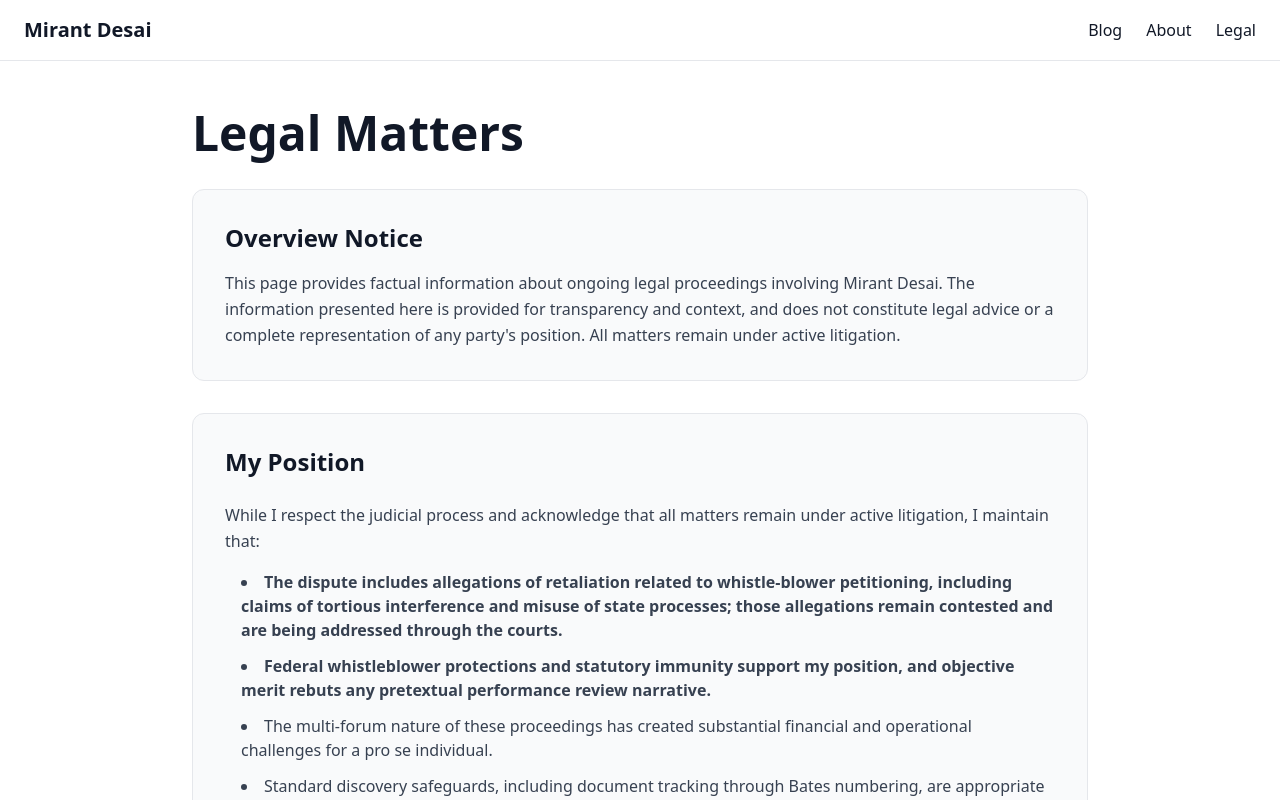
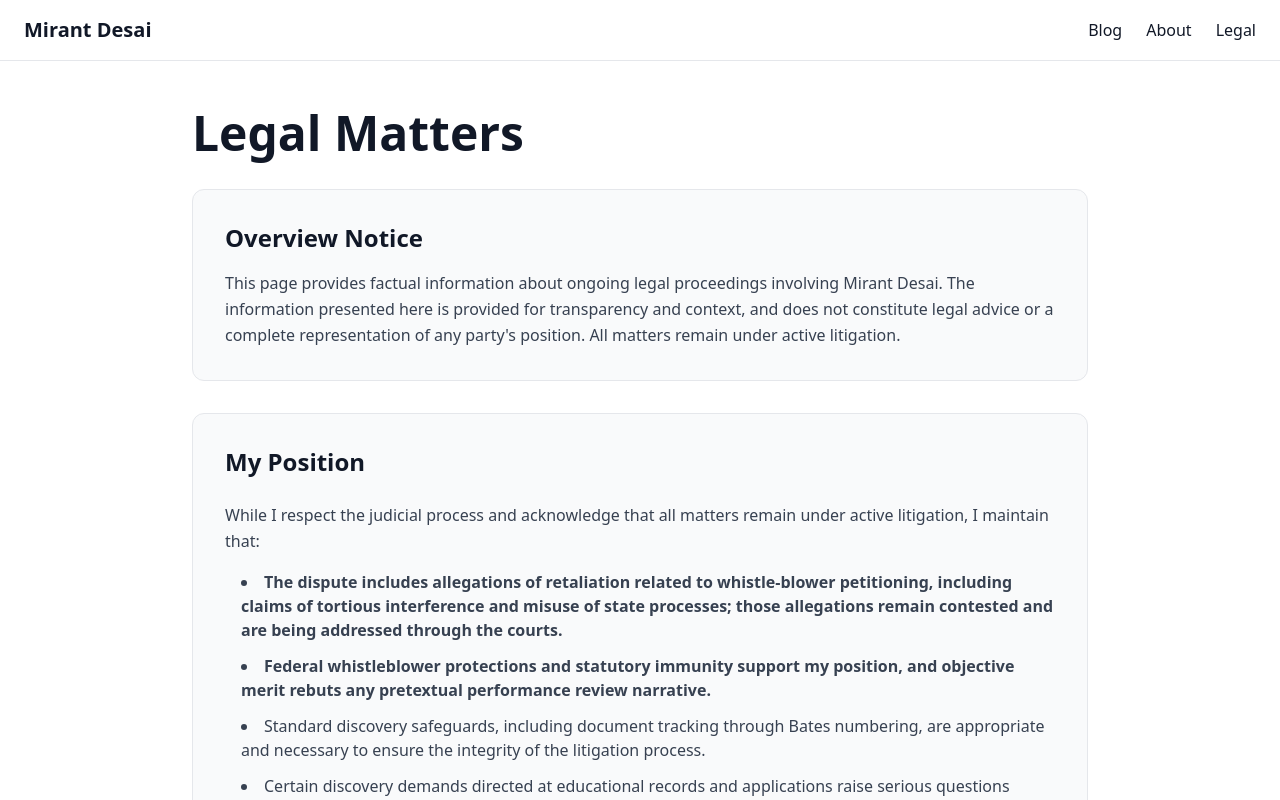
Before and after one commit to mirantdesai23/mirantdesai23.github.io, a Next.js app: page /legal in a window 1280 px wide. Shown: the top 800 px of the page. Built offline with nearby package versions, Linux system fonts and the light colour scheme.

Commit message:
Remove third legal bullet

```diff
--- a/app/legal/page.tsx
+++ b/app/legal/page.tsx
@@ -35,10 +35,6 @@ export default function Legal() {
               </strong>
             </li>
             <li>
-              The multi-forum nature of these proceedings has created substantial financial and operational
-              challenges for a pro se individual.
-            </li>
-            <li>
               Standard discovery safeguards, including document tracking through Bates numbering, are
               appropriate and necessary to ensure the integrity of the litigation process.
             </li>
```
